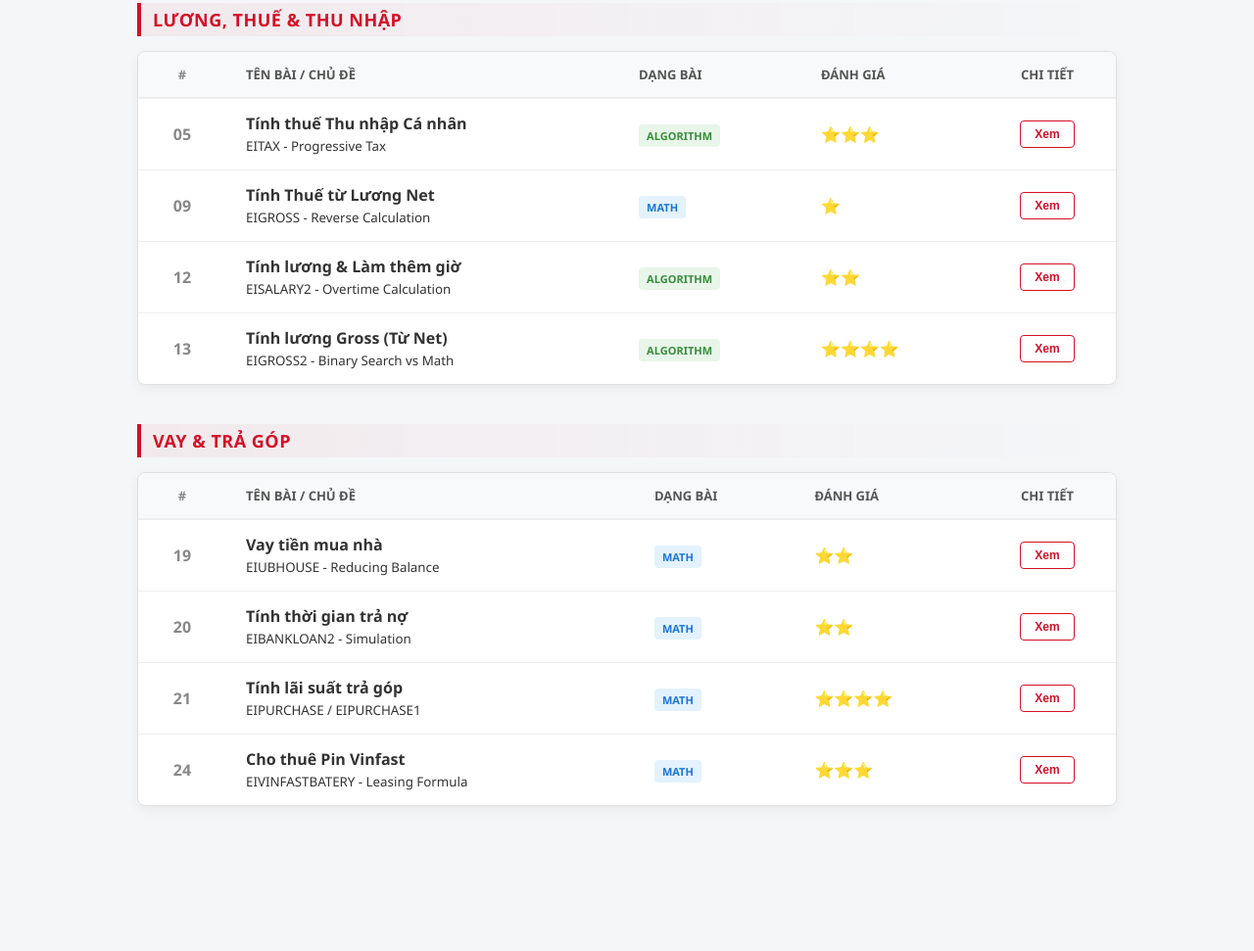
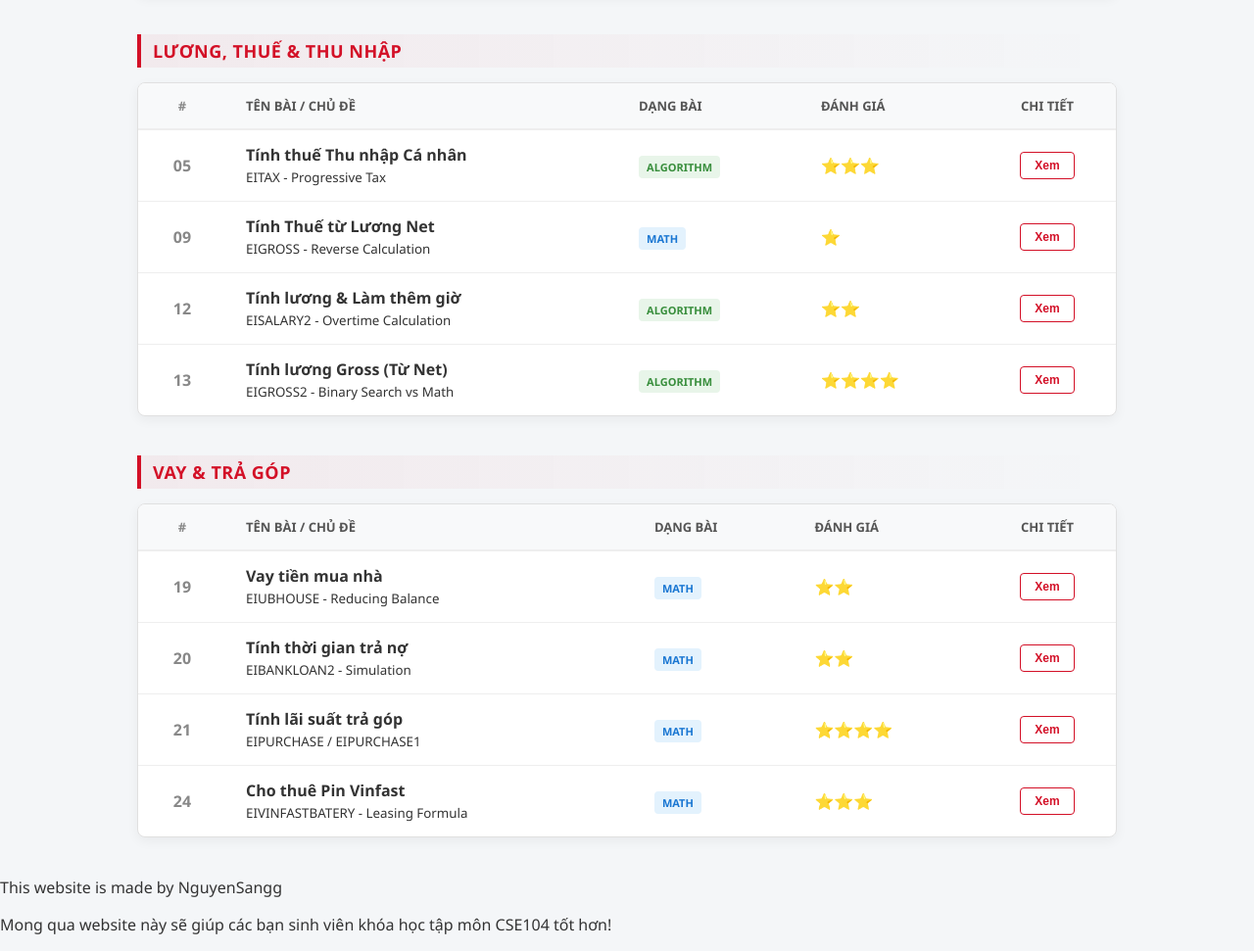
Before and after one commit to ngsang149dev/CSE104-guide, a plain HTML site: page index.html in a window 1280 px wide. Shown: the part 1727-2698 px from the top of the page at 98% size. Before the commit the page ends 2590 px from the top, so only its background shows below. Drawn offline with nearby package versions, Linux system fonts and the light colour scheme; a script that the page names is missing.

Commit message:
Add files via upload

```diff
--- a/index.html
+++ b/index.html
@@ -19,7 +19,7 @@
     <div class="header">
         <div>
             <h1>CSE104 - PROBLEM SOLVING</h1>
-            <p>Kho tàng thuật toán & Công thức tài chính</p>
+            <h3>Bách khoa toàn thư cho môn CSE 104</h3>
         </div>
     </div>
 
@@ -71,5 +71,9 @@
     <script src="https://cdnjs.cloudflare.com/ajax/libs/prism/1.29.0/components/prism-java.min.js"></script>
 
     <script src="script.js"></script>
+    <footer>
+        <p>This website is made by NguyenSangg </p>
+        <p>Mong qua website này sẽ giúp các bạn sinh viên khóa học tập môn CSE104 tốt hơn!</p>
+    </footer>
 </body>
 </html>
```
